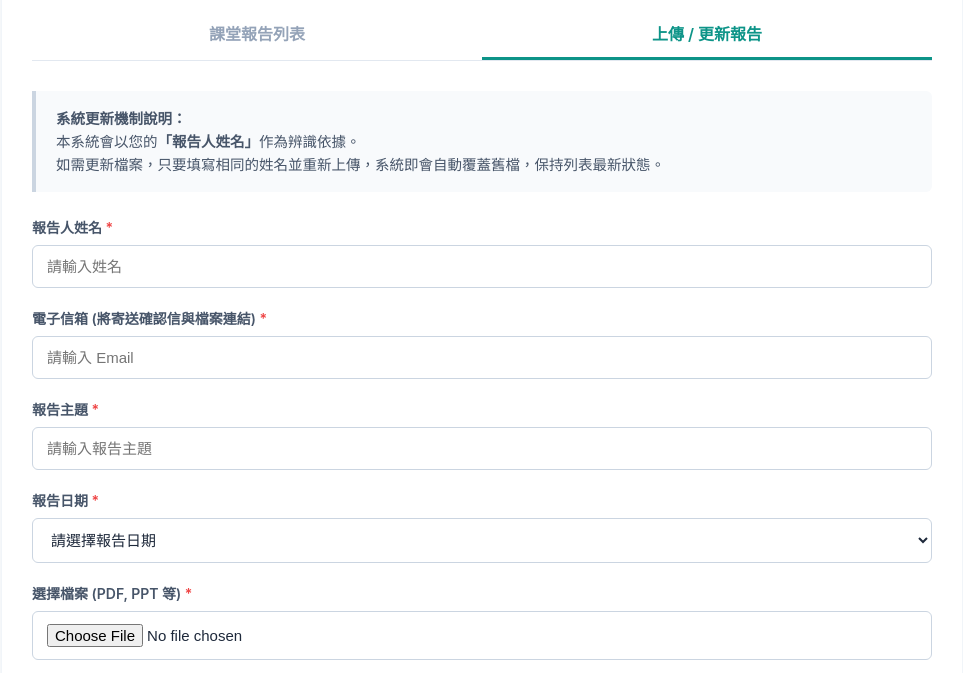
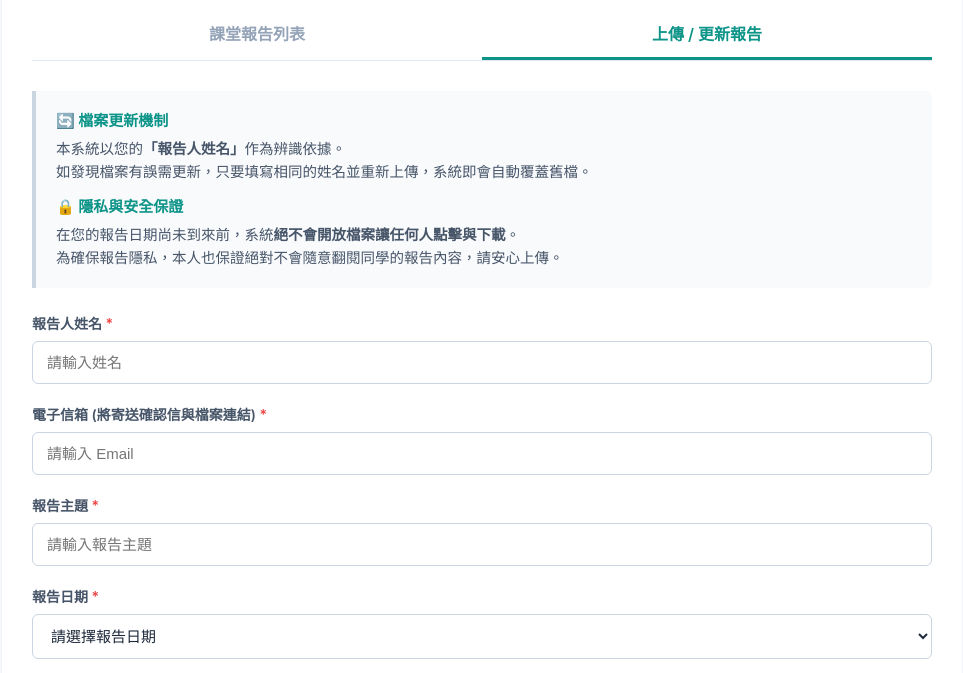
Before and after one commit to skyknigoo/nutc-im-assignment-system, a plain HTML site: page hltsys.html in a window 1280 px wide. Both pictures are taken after a click on the element "上傳 / 更新報告". Shown: the part 127-800 px from the top of the page, without its empty margins (158-1121 px from the left). Drawn offline with Linux system fonts and the light colour scheme; no server answers.

Commit message:
Feat : 隱私註明 更新檔案明顯化

```diff
--- a/hltsys.html
+++ b/hltsys.html
@@ -24,8 +24,9 @@
         .tab-content.active { display: block; }
         @keyframes fadeIn { from { opacity: 0; transform: translateY(4px); } to { opacity: 1; transform: translateY(0); } }
 
-        /* 更新機制說明區塊 - 柔和灰底 */
-        .info-box { background-color: #f8fafc; border-left: 4px solid #cbd5e1; padding: 16px 20px; margin-bottom: 25px; font-size: 14.5px; color: #475569; border-radius: 0 6px 6px 0; line-height: 1.6; }
+        /* 更新機制與隱私說明區塊 - 柔和灰底 */
+        .info-box { background-color: #f8fafc; border-left: 4px solid #cbd5e1; padding: 18px 20px; margin-bottom: 25px; font-size: 14.5px; color: #475569; border-radius: 0 6px 6px 0; line-height: 1.6; }
+        .info-title { color: #0d9488; font-size: 15px; font-weight: 700; display: flex; align-items: center; margin-bottom: 4px; }
 
         /* 表單樣式 - 乾淨線條 */
         .form-group { margin-bottom: 20px; }
@@ -61,7 +62,7 @@
 
         .loading-text { text-align: center; padding: 40px; color: #94a3b8; font-size: 15px; }
 
-        /* 🔥 本日上場高光樣式：質感莫蘭迪綠 (無強烈衝突感) */
+        /* 🔥 本日上場高光樣式：質感莫蘭迪綠 */
         .today-section { border: 2px solid #10b981; box-shadow: 0 4px 12px rgba(16, 185, 129, 0.08); }
         .today-header { background-color: #ecfdf5; color: #047857; padding: 16px 20px; font-size: 17px; font-weight: 700; border-bottom: 1px solid #a7f3d0; }
         .today-section td { font-size: 16px; }
@@ -74,7 +75,6 @@
 <body>
 
 <div class="container">
-    <!-- 🔥 替換為不會像垃圾桶的「簡報白板」 SVG 圖示 -->
     <h2>
         <svg class="podium-icon" xmlns="http://www.w3.org/2000/svg" viewBox="0 0 24 24" stroke-width="2" stroke-linecap="round" stroke-linejoin="round">
             <rect x="3" y="3" width="18" height="12" rx="2" ry="2"/>
@@ -102,10 +102,18 @@
     <div id="uploadTab" class="tab-content">
         <div id="uploadForm">
 
+            <!-- 🔥 更新機制與隱私保證說明區塊 -->
             <div class="info-box">
-                <strong>系統更新機制說明：</strong><br>
-                本系統會以您的<strong>「報告人姓名」</strong>作為辨識依據。<br>
-                如需更新檔案，只要填寫相同的姓名並重新上傳，系統即會自動覆蓋舊檔，保持列表最新狀態。
+                <div style="margin-bottom: 12px;">
+                    <div class="info-title">🔄 檔案更新機制</div>
+                    本系統以您的<strong>「報告人姓名」</strong>作為辨識依據。
+                    <br>如發現檔案有誤需更新，只要填寫相同的姓名並重新上傳，系統即會自動覆蓋舊檔。
+                </div>
+                <div>
+                    <div class="info-title">🔒 隱私與安全保證</div>
+                    在您的報告日期尚未到來前，系統<strong>絕不會開放檔案讓任何人點擊與下載</strong>。
+                    <br>為確保報告隱私，本人也保證絕對不會隨意翻閱同學的報告內容，請安心上傳。
+                </div>
             </div>
 
             <div class="form-group">
@@ -125,7 +133,7 @@
                 <label for="reportDate" class="required">報告日期</label>
                 <select id="reportDate" required>
                     <option value="" disabled selected>請選擇報告日期</option>
-                    <option value="2026-11-18" style="color: #0d9488; font-weight: bold;">11/18 (今日測試)</option>
+                    <!-- 🔥 已經移除了 11/18 測試日期 -->
                     <option value="2026-11-22">11/22</option>
                     <option value="2026-11-29">11/29</option>
                     <option value="2026-12-06">12/06</option>
@@ -146,7 +154,9 @@
 
 <script>
     const GAS_URL = "https://script.google.com/macros/s/AKfycby5Q_fSNeso1DU6-F_WWcxtS5e1938P9Xkn53jjwQk-k6s7ROjPUWB6GfBE1avvlv89Kg/exec";
-    const TARGET_DATES = ["2026-11-18", "2026-11-22", "2026-11-29", "2026-12-06", "2026-12-13", "2026-12-20"];
+
+    // 🔥 已經移除了 11/18 測試日期
+    const TARGET_DATES = ["2026-11-22", "2026-11-29", "2026-12-06", "2026-12-13", "2026-12-20"];
 
     window.onload = fetchReports;
 
@@ -270,7 +280,7 @@
                 hasVisibleReports = true;
 
                 let displayTitle = `${dateStr.substring(5).replace('-', '/')} 報告清單`;
-                if (dateStr === "2026-11-18") displayTitle += " (測試用)";
+                // 🔥 已經移除 11/18 的 (測試用) 標籤邏輯
 
                 const reports = groupedData[dateStr];
                 const isToday = (dateStr === todayString);
```
